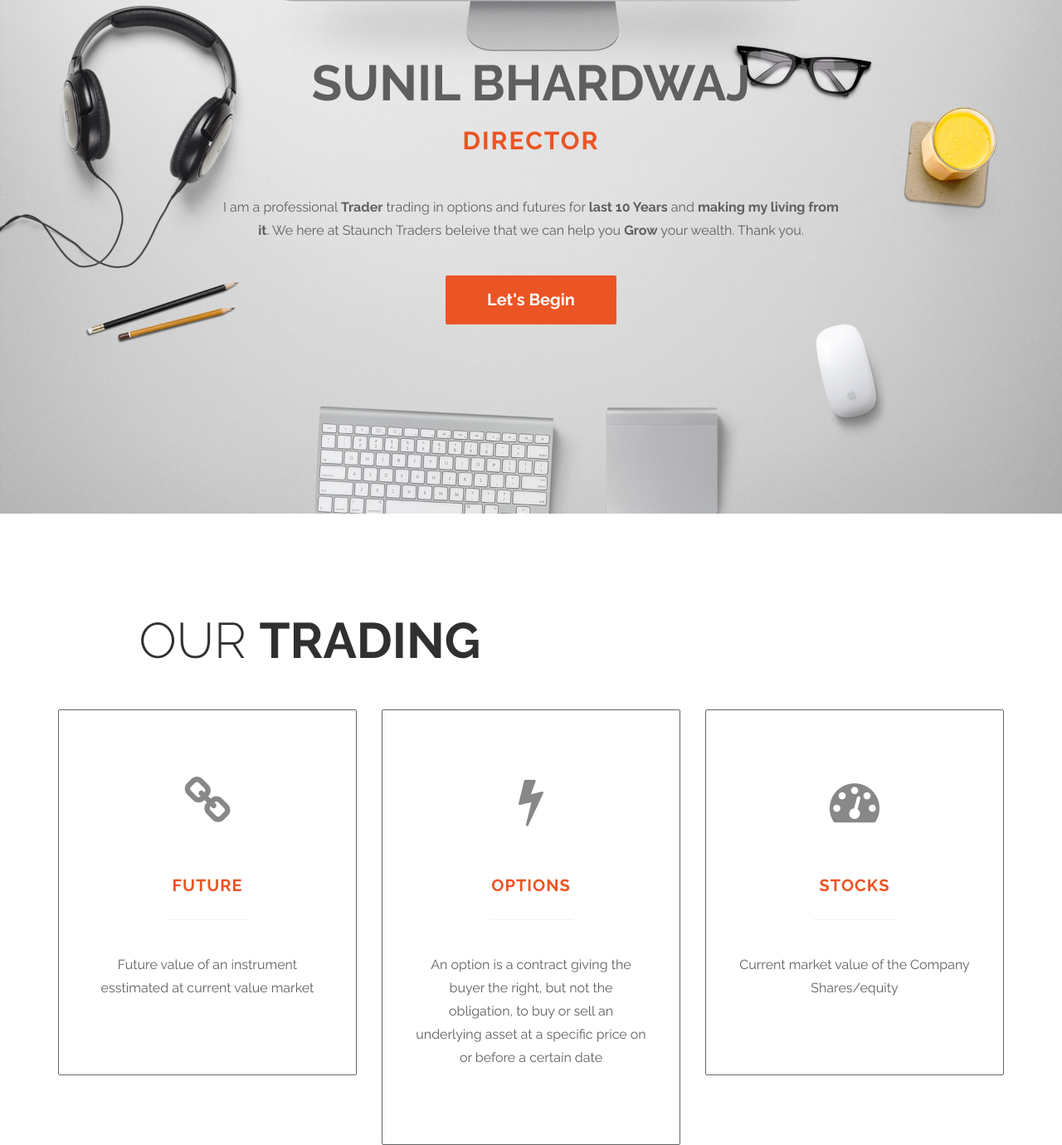
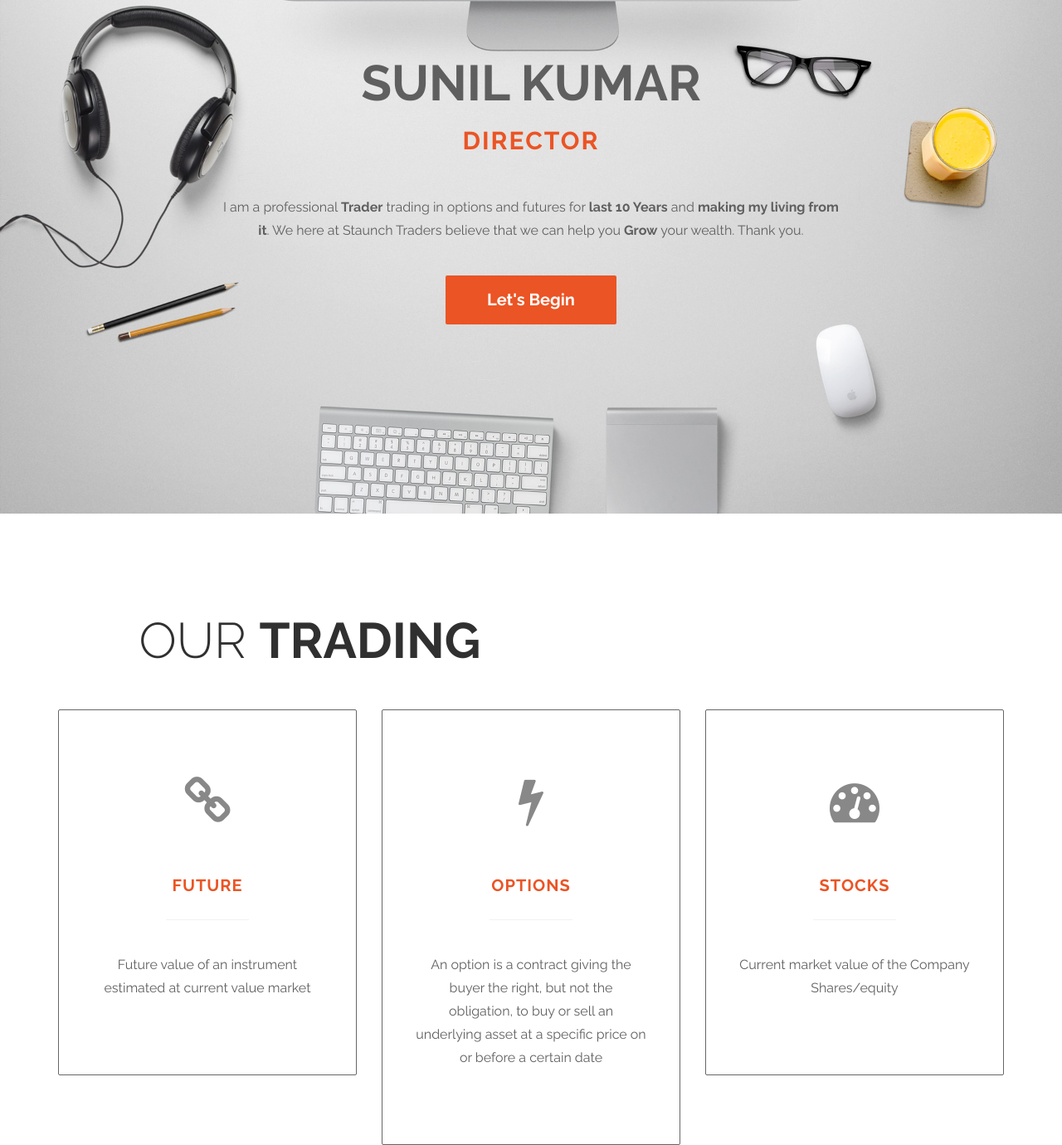
Before and after one commit to staunchtraders/StaunchTraderWebstite, a plain HTML site: page index.html in a window 1280 px wide. Shown: the part 181-1561 px from the top of the page at 83% size. Drawn offline with Linux system fonts and the light colour scheme.

Commit message:
Udating corrections

```diff
--- a/index.html
+++ b/index.html
@@ -56,9 +56,9 @@ https://templatemo.com/tm-464-ultra-profile
 			<div class="row">
 				<div class="col-md-2 col-sm-1"></div>
 				<div class="col-md-8 col-sm-10">
-					<h1 class="tm-home-title"><strong>Sunil Bhardwaj</strong></h1>
+					<h1 class="tm-home-title"><strong>Sunil Kumar</strong></h1>
 					<h2 class="tm-home-subtitle">Director</h2>
-					<p>I am a professional <strong>Trader</strong> trading in options and futures  for <strong>last 10 Years</strong> and <strong>making my living from it</strong>. We here at Staunch Traders beleive that we can help you <strong>Grow</strong> your wealth. Thank you.</p>
+					<p>I am a professional <strong>Trader</strong> trading in options and futures  for <strong>last 10 Years</strong> and <strong>making my living from it</strong>. We here at Staunch Traders believe that we can help you <strong>Grow</strong> your wealth. Thank you.</p>
 					<a href="#work" class="btn btn-default smoothScroll tm-view-more-btn">Let's Begin</a>
 				</div>
 				<div class="col-md-2 col-sm-1"></div>
@@ -79,7 +79,7 @@ https://templatemo.com/tm-464-ultra-profile
 						<i class="fa fa-link"></i>
 						<h3 class="text-uppercase tm-work-h3">FUTURE</h3>
 						<hr>
-						<p>Future value of an instrument esstimated at current value market</p>
+						<p>Future value of an instrument estimated at current value market</p>
 					</div>
 				</div>
 				<div class="col-md-4 col-sm-4">
@@ -157,8 +157,8 @@ https://templatemo.com/tm-464-ultra-profile
 			<div class="row">
 				<div class="col-md-6 col-sm-6">
 					<h2 class="title"><strong>Team</strong></h2>
-					<p><span class="tm-info-label">MD</span> Nidhi Bhardwaj</p>
-					<p><span class="tm-info-label">Trader</span> Abhi </p>
+					<p><span class="tm-info-label">MD</span> Nidhi</p>
+					<p><span class="tm-info-label">Trader</span> Abhinav </p>
 					<p><span class="tm-info-label">Address</span> Chandigarh</p>
 					<p><span class="tm-info-label">Phone</span> +PhoneNumber | MobileNumber </p>
 					<p><span class="tm-info-label">Email</span> staunchtraders07@gmail.com</p>
@@ -166,7 +166,7 @@ https://templatemo.com/tm-464-ultra-profile
 				</div>
 				<div class="col-md-6 col-sm-6">
 					<h2 class="title"><strong>Our </strong> Values</h2>
-					<p>We work with whole focus to achive our Goals. We keep developing our ways and stratgies to work in smart way. Our Trust in ourself is a key which makes as aspire to become the best. </p>
+					<p>We work with whole focus to achive our Goals. We keep developing our ways and strategies to work in smart way. Our Trust in ourself is a key which makes as aspire to become the best. </p>
 					<h4 class="tm-progress-label">Focus on Goal <small class="progress-percent-small">100%</small></h4>
 					<div class="progress tm-progress">
 						<div class="progress-bar progress-bar-danger" role="progressbar" aria-valuenow="100" aria-valuemin="0" aria-valuemax="100" style="width: 100%;"></div>
@@ -192,9 +192,9 @@ https://templatemo.com/tm-464-ultra-profile
 				<div class="col-md-offset-6 col-md-6 col-sm-offset-6 col-sm-7">
 					<div class="title">
 						<h2 class="tm-red3-text">This is <strong>Us</strong></h2>
-						<h1 class="tm-red3-text"> at <strong> Stauch Traders</strong></h1>
+						<h1 class="tm-red3-text"> at <strong> Staunch Traders</strong></h1>
 					</div>
-					<p class="tm-red3-text">We at <strong>Staunch Traders</strong> working to create new stragies to get the best possible returns from the market. Here We are giving opportunity to people who wants to enhance their wealth by investig at Staunch Traders</p>
+					<p class="tm-red3-text">We at <strong>Staunch Traders</strong> working to create new strategies to get the best possible returns from the market. Here We are giving opportunity to people who wants to enhance their wealth by investig at Staunch Traders</p>
 				</div>
 			</div>
 		</div>
```
